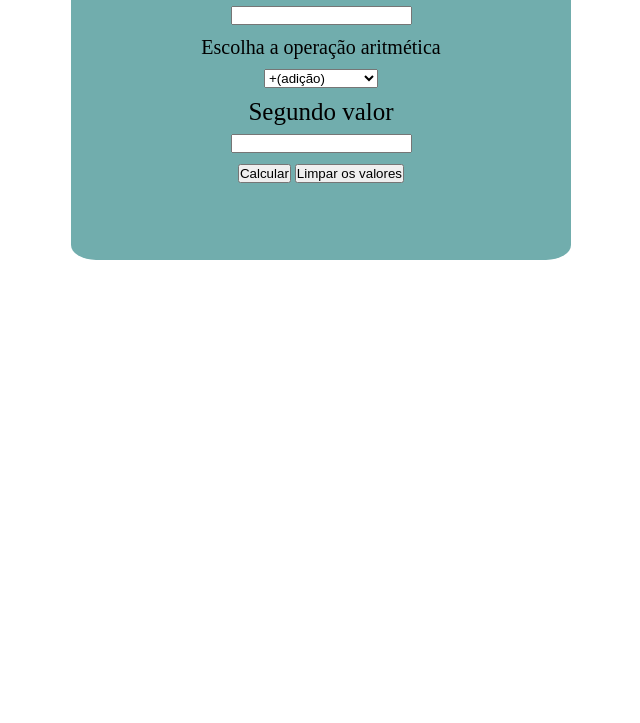
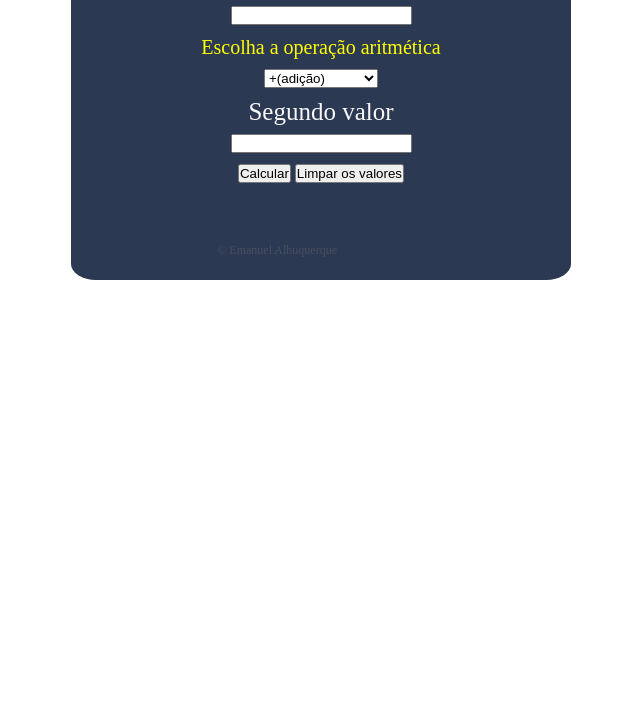
Before and after one commit to Fantasma21/calculadora_JS, a plain HTML site: page index.html in a window 1280 px wide. Shown: the part 77-800 px from the top of the page, without its empty margins (319-959 px from the left). Drawn offline with Linux system fonts and the light colour scheme.

Commit message:
atualização 2

```diff
--- a/index.html
+++ b/index.html
@@ -12,7 +12,7 @@
     <h1>CALCULADORA</h1>
     <form action="">
         <ul>
-            <li class="primeiro"><label for="valor1">Primeiro valor <br>  </label>
+            <li class="primeiro"><label for="valor1">Primeiro valor <br> </label>
                 <input type="text" id="valor1">
             </li>
             <li class="valores"><label for="operacao">Escolha a operação aritmética</label> <br>
@@ -25,13 +25,16 @@
                 <label for=""></label>
             </li>
             <li class="segundo">
-                <label  for="valor2">Segundo valor <br> </label>
+                <label for="valor2">Segundo valor <br> </label>
                 <input type="text" id="valor2">
             </li>
         </ul>
         <input type="button" onclick="Calcular('valor1','valor2','operacao','saida')" value="Calcular">
         <input type="button" onclick="Limpar('valor1','valor2')" value="Limpar os valores">
         <p id="saida"></p>
+        <div class="footer">
+            <p class="cop"> &#169; Emanuel Albuquerque</p>
+        </div> <!--footer-->
     </form>
 
 </body>
--- a/style.css
+++ b/style.css
@@ -1,20 +1,22 @@
-*{
+* {
     padding: 0;
     margin: 0;
-    /* box-sizing: border-box;  */
 }
 
-h1{
+h1 {
     text-align: center;
     margin: auto;
 }
 
 form {
+    color: #fff;
     text-align: center;
-    width: 80%; /* largura para 80% em telas maiores */
-    max-width: 500px; /* Defina a largura máxima para 500 pixels */
-    height: 300px;
-    background-color: rgb(113, 173, 173);
+    width: 80%;
+    /* largura para 80% em telas maiores */
+    max-width: 500px;
+    /* Defina a largura máxima para 500 pixels */
+    height: 320px;
+    background-color: rgb(44, 57, 83);
     margin: auto;
     border-radius: 5%;
 }
@@ -25,34 +27,76 @@ form ul {
 }
 
 .primeiro {
+    color: rgb(248, 247, 247);
     font-size: 25;
     padding: 10px;
 
 }
 
-#operacao{
+#operacao {
     margin-top: 10px;
 }
 
-.valores{
+.valores {
     font-size: 20;
+    color: yellow;
 }
 
-.segundo{
-    padding: 10;
-    font-size: 25px;
+.segundo {
+    color: rgb(248, 246, 246);
+    font-size: 25;
+    padding: 10px;
+
 }
 
-#saida{
-    color: red;
-    text-align: center;
-    font-size: 30px;
-    padding: 15px;
+@media screen and (max-width: 667px) { /* smartphone landscap */
+
+    #saida {
+        margin-top: 20px;
+        color: rgba(238, 255, 0, 0.993);
+        font-size: 30px;
+    }
+
+    .cop {
+        color: rgba(78, 84, 97, 0.822);
+        position: fixed;
+        top: 325px;
+        right: 275;
+        font-size: 12px;
+    }
 }
 
-/* media query para ajustar o layout em telas menores */
-@media screen and (max-width: 768px) {
-    form {
-      width: 90%; /* largura para 90% em telas menores */
+@media screen and (max-width:375px) { /*----smartphone portrat----*/
+    #saida {
+        text-align: center;
+        color: rgb(251, 255, 0);
+        margin-top: 20px;
+        font-size: 30px;
     }
-  }
+
+    .cop {
+
+        color: rgba(78, 84, 97, 0.822);
+        position: fixed;
+        top: 325px;
+        right: 130px;
+    }
+}
+
+@media screen and (min-width:1280px) {  /*---------pc---------*/
+
+    #saida {
+        margin-top: 15px;
+        color: rgb(238, 255, 0);
+        font-size: 30px;
+    }
+
+    .cop {
+        flex: auto;
+        color: rgba(78, 84, 97, 0.822);
+        position: fixed;
+        top: 320px;
+        right: 624;
+        font-size: 12px;
+    }
+}
```
